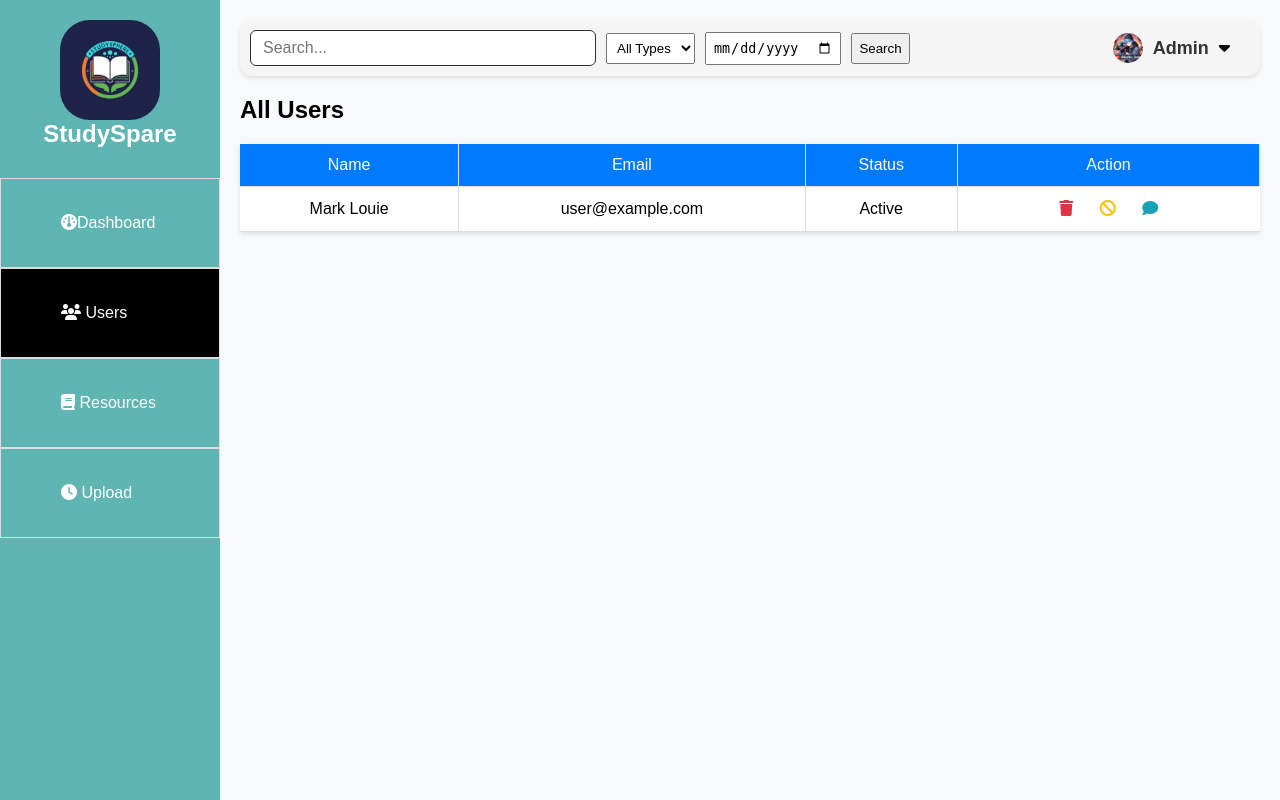
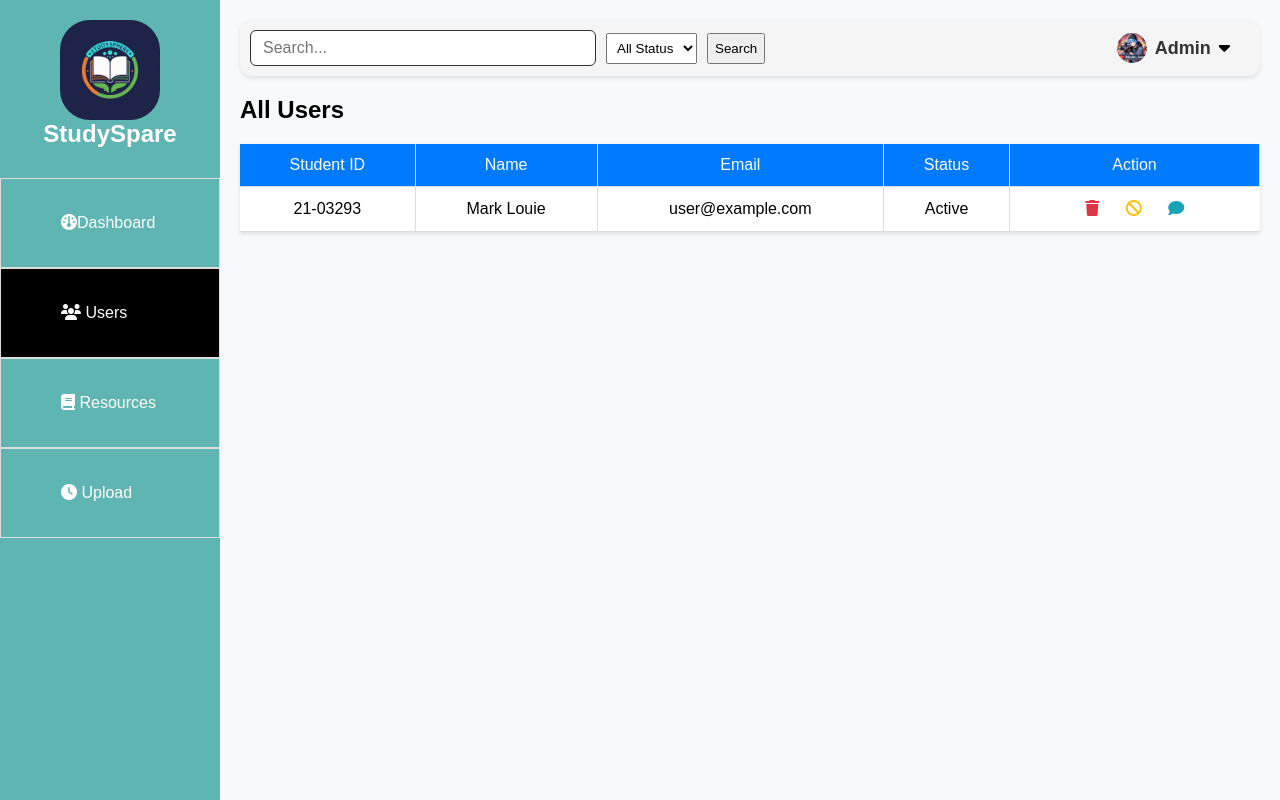
Before and after one commit to MarkLo012/Admin_StudySpare, a PHP site: page /user.php in a window 1280 px wide. Run offline with PHP 8.4, Linux system fonts and the light colour scheme; a user stored in the database is signed in; data comes from the database, SQL or seed files in the repository; both versions use the stored data as it was after the commit.

Commit message:
header and table student ID

```diff
--- a/include/header.php
+++ b/include/header.php
@@ -1,4 +1,7 @@
-<?php // header.php ?>
+<?php
+$currentPage = basename($_SERVER['PHP_SELF']);
+?>
+
 <style>
   .header {
     display: flex;
@@ -8,9 +11,17 @@
     background: #f5f5f5;
   }
 
+  .filters {
+    flex-grow: 1;
+  }
+
   .profile-dropdown {
     position: relative;
     cursor: pointer;
+    display: flex;
+    align-items: center;
+    gap: 8px;
+    margin-left: auto;
   }
 
   .dropdown-content {
@@ -47,27 +58,56 @@
     vertical-align: middle;
   }
 
-  .filters input, .filters select, .filters button {
+  .filters input,
+  .filters select,
+  .filters button {
     padding: 6px;
     margin-right: 5px;
   }
 </style>
 
 <div class="header">
-  <!-- Search and Filters -->
+  <!-- Filters -->
+  <?php if (!in_array($currentPage, ['index.php', 'uploadresources.php', 'upresources.php'])): ?>
   <div class="filters">
-    <input type="text" id="search-text" placeholder="Search...">
-    <select id="type-filter">
-      <option value="">All Types</option>
-      <option value="ebooks">Ebooks</option>
-      <option value="pdfs">PDFs</option>
-      <option value="videos">Videos</option>
-    </select>
-    <input type="date" id="date-filter">
+    <input type="text" id="search-text" placeholder="Search..." value="<?= isset($_GET['search']) ? htmlspecialchars($_GET['search']) : '' ?>">
+
+    <?php if ($currentPage === 'resources.php'): ?>
+      <select id="type-filter">
+        <option value="">All Types</option>
+        <option value="ebook" <?= isset($_GET['type']) && $_GET['type'] === 'ebook' ? 'selected' : '' ?>>Ebooks</option>
+        <option value="pdf" <?= isset($_GET['type']) && $_GET['type'] === 'pdf' ? 'selected' : '' ?>>PDFs</option>
+        <option value="video" <?= isset($_GET['type']) && $_GET['type'] === 'video' ? 'selected' : '' ?>>Videos</option>
+      </select>
+      <input type="date" id="date-filter" value="<?= isset($_GET['date']) ? $_GET['date'] : '' ?>">
+
+    <?php elseif ($currentPage === 'user.php'): ?>
+      <select id="type-filter">
+        <option value="">All Status</option>
+        <option value="active" <?= isset($_GET['role']) && $_GET['role'] === 'active' ? 'selected' : '' ?>>Active</option>
+        <option value="banned" <?= isset($_GET['role']) && $_GET['role'] === 'banned' ? 'selected' : '' ?>>Banned</option>
+        <option value="pending" <?= isset($_GET['role']) && $_GET['role'] === 'pending' ? 'selected' : '' ?>>Pending</option>
+      </select>
+
+    <?php elseif ($currentPage === 'uploads.php'): ?>
+      <select id="type-filter">
+        <option value="">All Types</option>
+        <option value="image" <?= isset($_GET['type']) && $_GET['type'] === 'image' ? 'selected' : '' ?>>Images</option>
+        <option value="document" <?= isset($_GET['type']) && $_GET['type'] === 'document' ? 'selected' : '' ?>>Documents</option>
+      </select>
+      <select id="status-filter">
+        <option value="">All Status</option>
+        <option value="approved" <?= isset($_GET['status']) && $_GET['status'] === 'approved' ? 'selected' : '' ?>>Approved</option>
+        <option value="pending" <?= isset($_GET['status']) && $_GET['status'] === 'pending' ? 'selected' : '' ?>>Pending</option>
+        <option value="rejected" <?= isset($_GET['status']) && $_GET['status'] === 'rejected' ? 'selected' : '' ?>>Rejected</option>
+      </select>
+    <?php endif; ?>
+
     <button onclick="applyFilters()">Search</button>
   </div>
+  <?php endif; ?>
 
-  <!-- Profile Dropdown -->
+  <!-- Profile Dropdown (always on right) -->
   <div class="profile-dropdown" onclick="toggleDropdown()">
     <img src="image/profile.webp" alt="Profile" class="profile-pic">
     <span class="admin-name">Admin</span>
@@ -94,15 +134,24 @@
   }
 
   function applyFilters() {
-    const search = document.getElementById("search-text").value.trim();
-    const type = document.getElementById("type-filter").value;
-    const date = document.getElementById("date-filter").value;
+    const search = document.getElementById("search-text")?.value.trim() || '';
+    const type = document.getElementById("type-filter")?.value || '';
+    const date = document.getElementById("date-filter")?.value || '';
+    const status = document.getElementById("status-filter")?.value || '';
+    const params = new URLSearchParams();
+    const currentPage = "<?= $currentPage ?>";
 
-    const params = new URLSearchParams();
     if (search) params.append("search", search);
-    if (type) params.append("type", type);
-    if (date) params.append("date", date);
+    if (currentPage === "resources.php") {
+      if (type) params.append("type", type);
+      if (date) params.append("date", date);
+    } else if (currentPage === "user.php") {
+      if (type) params.append("role", type);
+    } else if (currentPage === "uploads.php") {
+      if (type) params.append("type", type);
+      if (status) params.append("status", status);
+    }
 
-    window.location.href = "resources.php?" + params.toString();
+    window.location.href = currentPage + "?" + params.toString();
   }
 </script>
--- a/index.php
+++ b/index.php
@@ -81,7 +81,7 @@ if ($latestUploads && $latestUploads->num_rows > 0):
         </div>
         <table class="luser">
           <thead>
-            <tr><td>Name</td><td>Email</td><td>Date</td><td>Action</td></tr>
+            <tr><td>Student ID</td><td>Name</td><td>Email</td><td>Date</td><td>Action</td></tr>
           </thead>
           <tbody>
 <?php
@@ -89,6 +89,7 @@ $latestUsers = $conn->query("SELECT * FROM users ORDER BY created_at DESC LIMIT
 while ($user = $latestUsers->fetch_assoc()):
 ?>
   <tr>
+    <td><?= htmlspecialchars($user['studentid']) ?></td>
     <td><?= htmlspecialchars($user['name']) ?></td>
     <td><?= htmlspecialchars($user['email']) ?></td>
     <td><?= date('m/d/y', strtotime($user['created_at'])) ?></td>
--- a/user.php
+++ b/user.php
@@ -1,10 +1,14 @@
-<?php // user.php ?>
 <?php
 session_start();
 if (!isset($_SESSION['admin_id'])) {
     header("Location: LogIn.php");
     exit();
 }
+include 'php/db.php';
+
+// Get filters from URL
+$search = $_GET['search'] ?? '';
+$status = $_GET['role'] ?? ''; // using 'role' from dropdown (but it's actually status)
 ?>
 <!DOCTYPE html>
 <html lang="en">
@@ -18,31 +22,55 @@ if (!isset($_SESSION['admin_id'])) {
   <?php include 'include/sidebar.php'; ?>
   <div class="main">
     <?php include 'include/header.php'; ?>
+
     <div class="table-container">
       <div class="heading">
         <h2>All Users</h2>
       </div>
+
       <table class="luser">
         <thead>
-          <tr><td>Name</td><td>Email</td><td>Status</td><td>Action</td></tr>
+          <tr>
+            <td>Student ID</td>
+            <td>Name</td>
+            <td>Email</td>
+            <td>Status</td>
+            <td>Action</td>
+          </tr>
         </thead>
         <tbody>
-          <?php include 'php/db.php';
-$result = $conn->query("SELECT * FROM users");
+          <?php
+            // Build SQL with optional filters
+            $sql = "SELECT * FROM users WHERE 1=1";
+
+            if (!empty($search)) {
+                $escapedSearch = $conn->real_escape_string($search);
+                $sql .= " AND (name LIKE '%$escapedSearch%' OR studentid LIKE '%$escapedSearch%' OR email LIKE '%$escapedSearch%')";
+            }
+
+            if (!empty($status)) {
+                $escapedStatus = $conn->real_escape_string($status);
+                $sql .= " AND status = '$escapedStatus'";
+            }
+
+            $result = $conn->query($sql);
+            if ($result && $result->num_rows > 0):
                 while ($row = $result->fetch_assoc()):
           ?>
           <tr>
-  <td><?= $row['name'] ?></td>
-  <td><?= $row['email'] ?></td>
-  <td><?= ucfirst($row['status']) ?></td>
+            <td><?= htmlspecialchars($row['studentid']) ?></td>
+            <td><?= htmlspecialchars($row['name']) ?></td>
+            <td><?= htmlspecialchars($row['email']) ?></td>
+            <td><?= ucfirst(htmlspecialchars($row['status'])) ?></td>
             <td>
               <button class="icon-button"><i class="fas fa-trash delete-icon"></i></button>
               <button class="icon-button"><i class="fas fa-ban warn-icon"></i></button>
               <button class="icon-button"><i class="fas fa-comment comment-icon"></i></button>
             </td>
           </tr>
-<?php endwhile; ?>
-
+          <?php endwhile; else: ?>
+            <tr><td colspan="5">No users found.</td></tr>
+          <?php endif; ?>
         </tbody>
       </table>
     </div>
```
Also changed, not shown: php/studyspare.sql (+7 -5 lines), resources.php (+32 -17 lines), 1 other file. Lines whose indentation alone changed are shown as unchanged.
